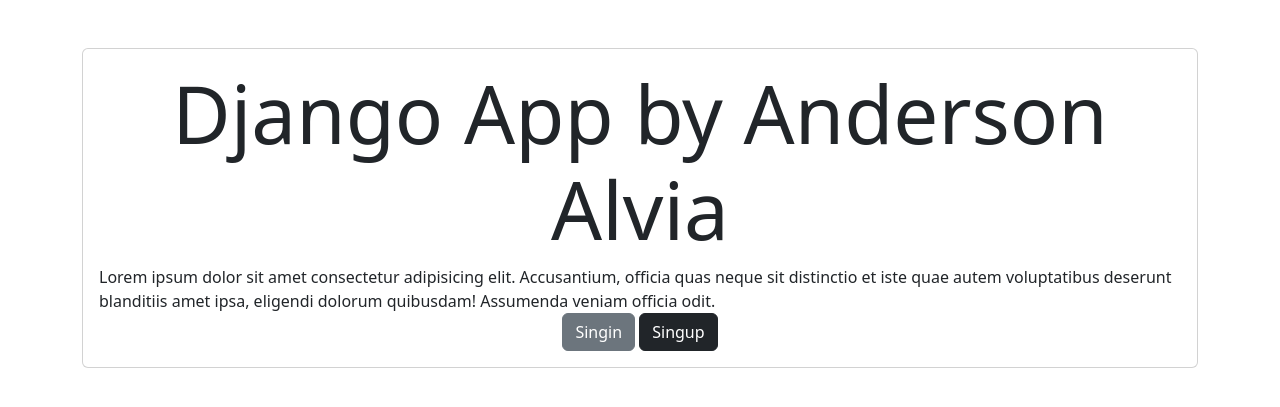
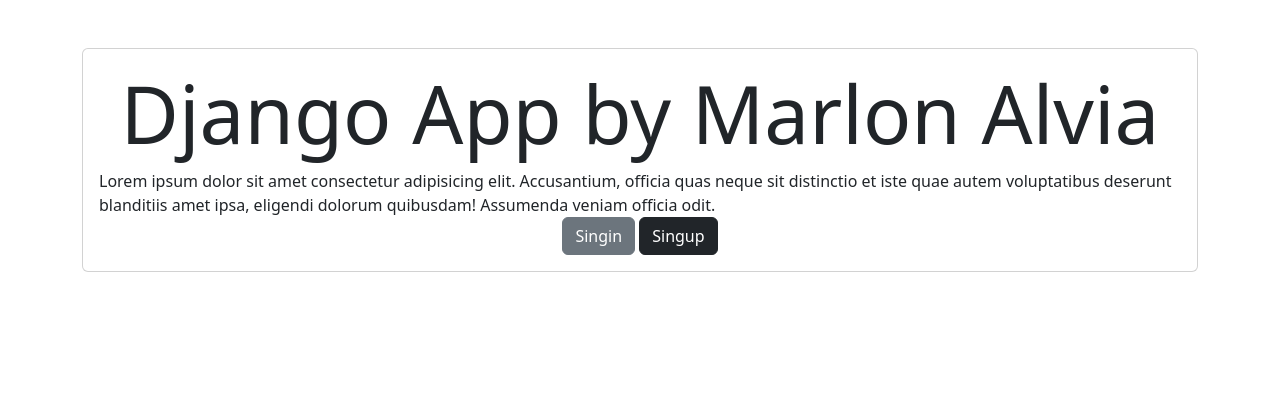
Before and after one commit to MarlonX-a/django_crud_auth2, a Django app: page / in a window 1280 px wide. Shown: the part 56-463 px from the top of the page. Run offline with Django 5.2, Linux system fonts and the light colour scheme.

Commit message:
update the home

```diff
--- a/tasks/templates/home.html
+++ b/tasks/templates/home.html
@@ -2,7 +2,7 @@
 {% block content %}
 <main class ="container py-5">
     <section class="card card-body">
-        <h1 class="display-1 text-center">Django App by Anderson Alvia</h1>
+        <h1 class="display-1 text-center">Django App by Marlon Alvia</h1>
         Lorem ipsum dolor sit amet consectetur adipisicing elit. Accusantium, officia quas neque sit distinctio et iste quae autem voluptatibus deserunt blanditiis amet ipsa, eligendi dolorum quibusdam! Assumenda veniam officia odit.
     <div class="text-center">
         <a class="btn btn-secondary" href="/signin/">
```
